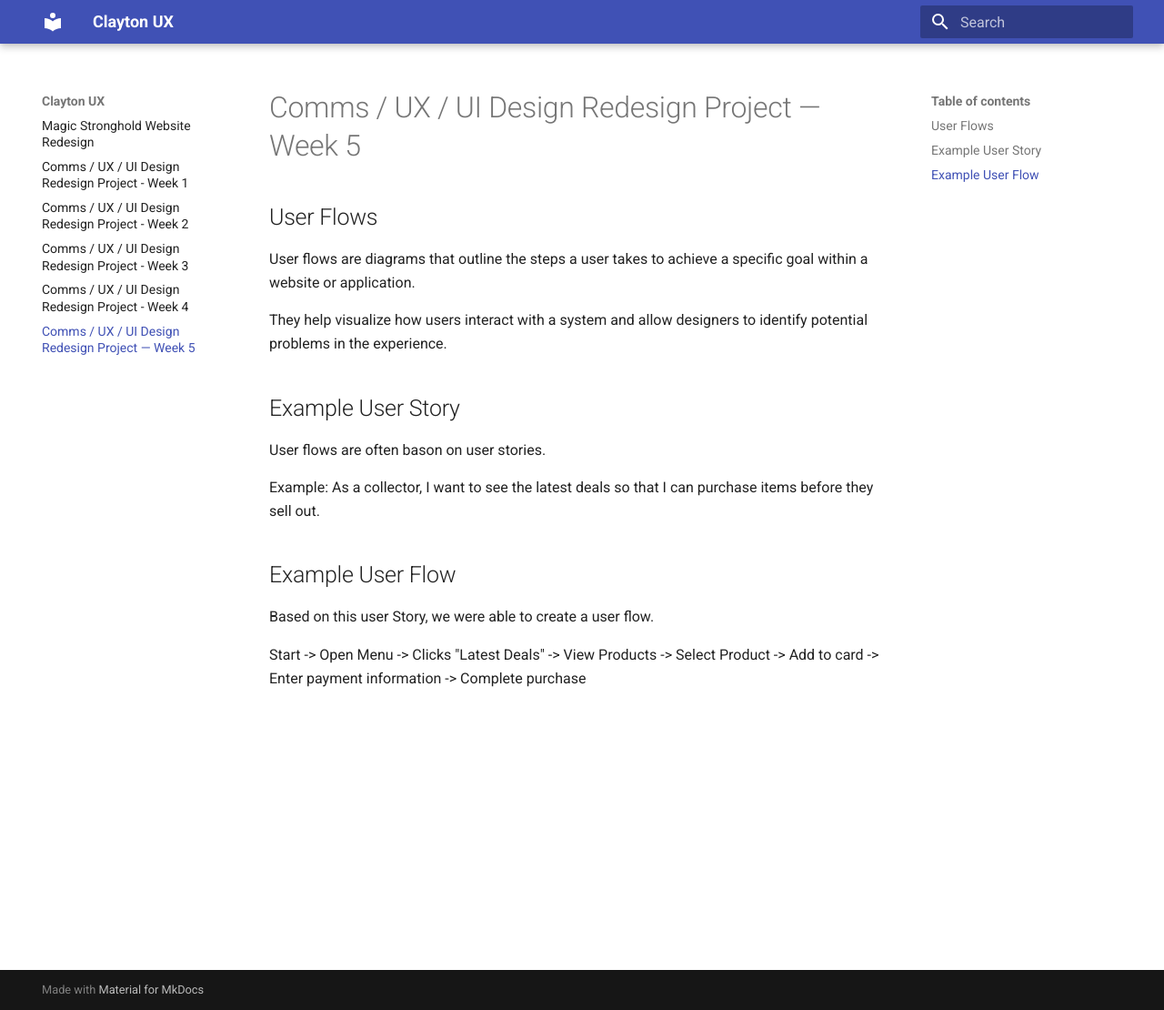
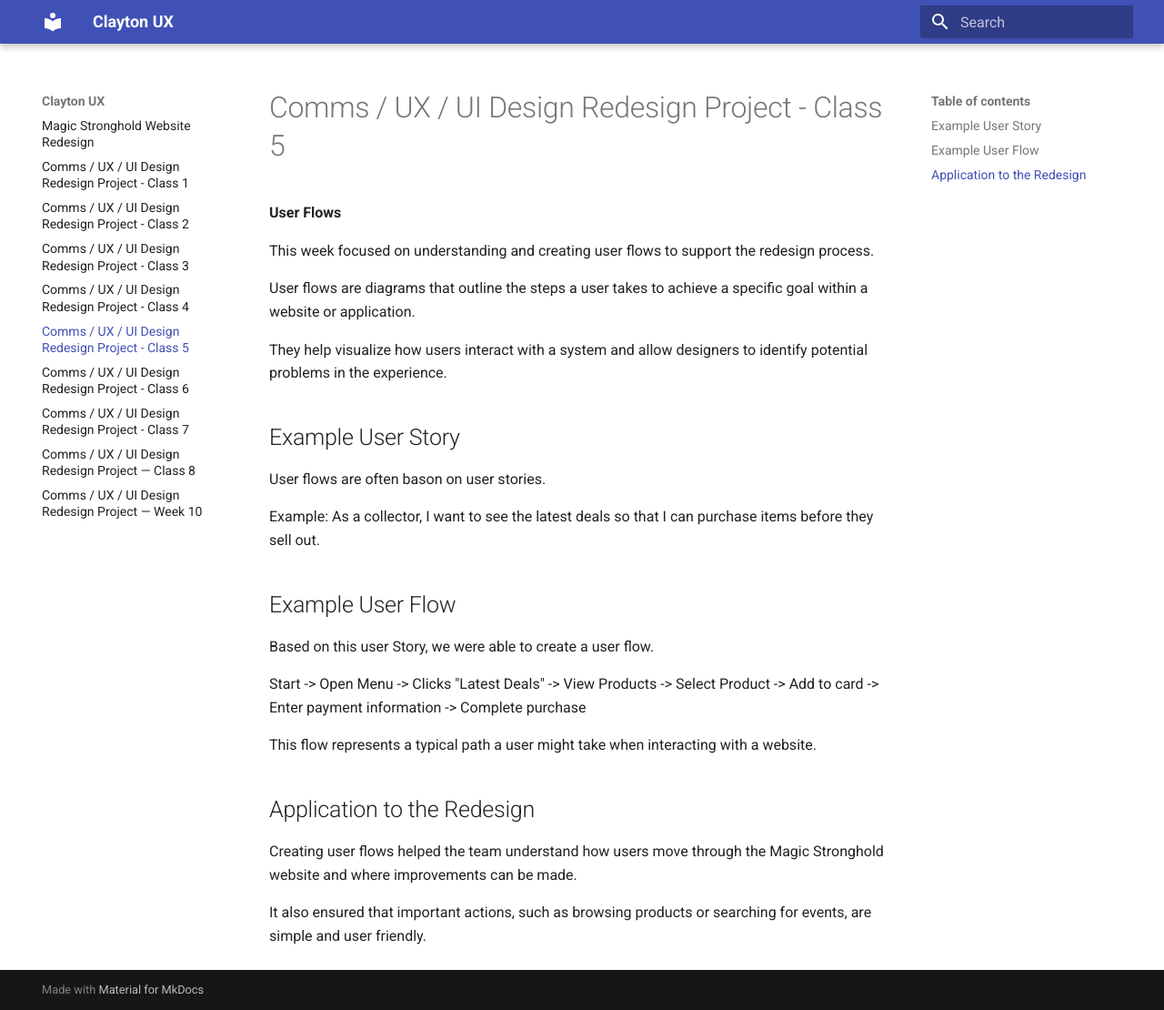
Before and after one commit to ClaisaZ/Comp-2811-roughdraft, an MkDocs documentation site: the page built from revised/class5-revised.md, in a window 1280 px wide and 1110 px high. Shown: the whole window at 91% size. Built offline with MkDocs 1.6.1 and Material for MkDocs 9.7.7, drawn with Linux system fonts in a browser that asks for light colours; some of the changed lines change nothing that is shown.

Commit message:
90% Complete

```diff
--- a/revised/class1-revised.md
+++ b/revised/class1-revised.md
@@ -1,4 +1,4 @@
-# Comms / UX / UI Design Redesign Project - Week 1
+# Comms / UX / UI Design Redesign Project - Class 1
 
 ## Project Overview
 
--- a/revised/class2-revised.md
+++ b/revised/class2-revised.md
@@ -1,4 +1,4 @@
-# Comms / UX / UI Design Redesign Project - Week 2
+# Comms / UX / UI Design Redesign Project - Class 2
 
 This week was to explore the stages of UX methodology and discuss key usability factors that can influence design decisions.
 
--- a/revised/class3-revised.md
+++ b/revised/class3-revised.md
@@ -1,4 +1,4 @@
-# Comms / UX / UI Design Redesign Project - Week 3
+# Comms / UX / UI Design Redesign Project - Class 3
 
 This week focused on applying user-centered design principles to the website redesign. The goal was to design based on real user needs rather than personal assumptions.
 
--- a/revised/class4-revised.md
+++ b/revised/class4-revised.md
@@ -1,4 +1,4 @@
-# Comms / UX / UI Design Redesign Project - Week 4
+# Comms / UX / UI Design Redesign Project - Class 4
 
 This week focused on creating clear problem statements to guide the redesign process. We learned that creating effective problem statements requires us to understand the ideal users and clearly define the problem and the purpose of the redesign.
 
--- a/revised/class5-revised.md
+++ b/revised/class5-revised.md
@@ -1,6 +1,8 @@
-# Comms / UX / UI Design Redesign Project — Week 5
+# Comms / UX / UI Design Redesign Project - Class 5
 
-## User Flows
+**User Flows**
+
+This week focused on understanding and creating user flows to support the redesign process.
 
 User flows are diagrams that outline the steps a user takes to achieve a specific goal within a website or application.
 
@@ -17,3 +19,11 @@ Example: As a collector, I want to see the latest deals so that I can purchase i
 Based on this user Story, we were able to create a user flow.
 
 Start -> Open Menu -> Clicks "Latest Deals" -> View Products -> Select Product -> Add to card -> Enter payment information -> Complete purchase
+
+This flow represents a typical path a user might take when interacting with a website.
+
+## Application to the Redesign
+
+Creating user flows helped the team understand how users move through the Magic Stronghold website and where improvements can be made.
+
+It also ensured that important actions, such as browsing products or searching for events, are simple and user friendly.
--- /dev/null
+++ b/revised/class6-revised.md
@@ -0,0 +1,88 @@
+# Comms / UX / UI Design Redesign Project - Class 6
+
+This week focused on preparing for user testing and learning the fundamentals of color and typography for our high-fidelity wireframes.
+
+## User Testing Preparation
+
+User testing is an important step in deciding design decisions. It allows designers to observe how real users interact with wireframes and identify usability issues.
+
+## Key Guidelines
+
+- Wireframes should reflect the final design
+- Should include:
+    - Clear headings and content for context
+    - Functional links or navigation indicators
+- During testing:
+    - Designers cannot guide or help the user
+    - Only observe user behavior and take notes
+    - Intervene only if something is clearly broken
+- In group settings:
+    - One person acts as the facilitator(handles navigation)
+    - One person acts as the observer(records user behavior)
+
+This process helps find unexpected user actions and scenarios where the design may be confusing.
+
+## High-Fidelity Design Preparation
+
+We will first develop low-fidelity wireframes, working our way into developing our high-fidelity wireframe designs.
+
+High-fidelity designs include:
+- Typography(fonts)
+- Color schemes
+- Visual styling(layout, spacing, images)
+
+## Color Theory
+
+Understanding color is important for creating visually effective and user friendly designs.
+
+**Additive** vs **Subtractive**
+
+- Additive color
+    - Starts with black (screen-based)
+    - Uses Red, Green, and Blue (RGB)
+    - Colors are created by adding light
+- Subtractive color
+    - Starts with white(paper)
+    - Colors are created by removing light
+    - Common in print
+
+## Color Requirements
+
+For the high-fidelity design, the following requirements must be met:
+- Use a **Three-Color** scheme:
+    - Primary color (most used)
+    - Secondary color(supporting)
+    - Accent color(used for emphasis)
+- Color scheme:
+    - Cannot be only black and white
+    - Must follow a valid **color harmony**
+    - Cannot be analogoes or monochromatic
+- Accessibility:
+    - Must meet at least WCAG AA contrast standards
+    - Use tools like [WebAIM Contrast Checker](https://webaim.org/resources/contrastchecker/) to validate color choices.
+
+## Color and Branding
+
+Color should be chosen to intentionally match the target audience and communicate the right message.
+
+Different colors can influence how users perceive a product or brand, so color selection is a very important role in the overall user experience.
+
+## Typography
+
+Typography helps improve readability and helps with visual clarity and hierarchy.
+
+### Key considerations
+
+- Select two fonts:
+    - One for headings
+    - One for body text
+- Fonts should:
+    - Be readable and consistent
+    - Match the tone of the website
+    - Support clear hierarchy
+
+## Key Insight
+
+This week showed that design is not only about layout, but also about testing and visual decisions.
+
+Both user feedback and visual design elements are essential in creating an effective user experience.
--- /dev/null
+++ b/revised/class7-revised.md
@@ -0,0 +1,67 @@
+# Comms / UX / UI Design Redesign Project - Class 7
+
+This week we focused on applying usability heuristics, defining our visual design choices, and refining the overall direction we are taking in our redesign.
+
+## Usability Heuristics Applied
+
+We selected and focused on three key heuristics, that will shape and guide our redesign.
+
+1. Aesthetics and Minimalist Design
+
+The original website felt cluttered and lacked clear visual hierarchy, making it difficult for users to focus on their intended purpose.
+
+To tackle this problem the redesign will simplify the layouy by removing unnecessary elements and organizing content into sections. We will also try to increase whitespace, alignment issues, consistent image sizing, and a more fitting color scheme.
+
+These changes will hopefully bring in a more user-friendly experience.
+
+2. Consistency and Standards
+
+The original website had inconsistent layouts, navigation, and visual styles, which made the site feel disconnected.
+
+In the redesign we will improve the navigation, button styles, and layout structure to improve the consistency and overall standardizing the application to meet our usability heuristics.
+
+This will hopefully let users navigate the website more easily, without having to learn different user flows across differnt pages
+
+3. Match Between System and the Real World
+
+The original website did not meet user expectations on how a card shop should behave and how it should be organized.
+
+The redesign structures the website similarly to how a physical store organizes products, creating familiar sections. We also want to improve the event section and highlight important details such as the event type, dates, formats, and registration, which has been highly lacking in the original design.
+
+This will create a more intuitive browsing experience that might be able to match user expectaions.
+
+## Color Palette
+
+- A triadic color scheme was chosen to provide visual balance while maintaining strong contrast for key elements
+
+**Primary Color** (Most Used)
+
+RGB(11, 46, 162)
+A deep blue used for the main background, reflecting the gaming and card shop aesthetic while maintaining consistency with the original branding.
+
+**Secondary Color**(Supporting)
+RGB(59, 85, 225)
+A lighter blue used for sections such as cards and categories to create hierarchy and visual separation.
+
+**Highlight Color**(Accent)
+RGB(255, 155, 39)
+An orange accent used for buttons, links and key actions such login, checkout, and event registration. This color provides strong contrast and can draw user attention.
+
+All color combinations were chosen and designed in a way to meet accessibility standards.
+Interactive elements will also include hover and action states to provide visual feedback beyond just color alone.
+
+## Typography
+
+Typography was selected to improve readability and maintain a modern visual style, while keeping the appearance in mind as well.
+
+**Display/HeadinG Font**
+
+Montserrat or Roboto
+Used for headings and section titles due to their strong, modern appearance.
+
+**Body Font**
+
+Open Sans
+Used for body text because of its clarity and high readability.
+
+These fonts are a strong standard pair for creating a clear visual hierarchy while maintaining consistency across the website.
--- /dev/null
+++ b/revised/class8-revised.md
@@ -0,0 +1,82 @@
+# Comms / UX / UI Design Redesign Project — Class 8
+
+This week focuses on live user testing using our low-fidelity wireframes. The goal was to observe how users interact with the design and identify usability issues without providing guidance.
+
+These user scenarios are crucial for when we attempt to create our high-fidelity wireframes.
+
+Three users participated in the testing process, each completing two main tasks related to product interaction and event registration.
+
+## Main User Scenario/Flow Tasks
+
+1. Subscribing to a product and recieving updates.
+
+User optionally logs in -> User chooses product in navigation -> Selects product of choice -> Clicks subscribe to updates -> Log in if needed -> Confirmation window
+
+2. Registering for a in-person event.
+
+User optionally logs in -> User clicks on events -> Selects event of choice -> clicks on more details -> register/book event -> Log in if needed -> Confirmation window
+
+## Observations
+
+**User 1 - Sam**
+
+Task 1 (Product / Subscription):
+Sam navigates to the product section but the product that they intended to visit was not there. This shows confusion about the structure of the product page
+
+When attempting to subscribe, Sam was not confident when they were trying to subcribe, telling us that the context and/or labeling was unclear.
+
+Task 2 (Events):
+Sam succesffuly navigated through the events section and completed the task without issues.
+
+However, after completeing the process, there was no confirmation or success message, which created uncertainty about whether their action was completed.
+
+**User 2 - Ria
+
+Task 1 (Product / Subscription):
+Ria navigated to the products section and seleceted a product correctly.
+
+She then attempted to subscribe to updates, but there was no indication of whether she was logged in. This created confusion and told us that we need a confirmation window to show feedback to the user.
+
+Also, after subscribing, the system redirected back to the homepage without confirmation, making the action feel incomplete.
+
+Task 2 (Events):
+Ria completed the event registration process successfully.
+
+Similar to User 1, the same issue occurred, no confirmation message after completing the action.
+
+**User 3 - Shervin**
+
+Task 1 (Product / Subscription):
+Shervin initially clicked the hero image, which redirected directly to a product page. This behavior showed that users may interpret large visual elements as primary navigation.
+
+He then was able to successfully complete the subscription process after logging in.
+
+Task 2 (Events):
+Shervin successfully navigated the events section, accessed event information, and completed the registration form without issues.
+
+Sherving also stated that there was no confirmation window after booking an event.
+
+## Key Findings
+
+From the testing sessions, several problems occurred.
+
+- Users were confused about the product structure
+- No clear feedback after completing actions
+- Users expected confirmation messages or success pages
+- Navigation to events were clear and intuitive
+- Large visual elements can influence user behavior
+
+## Design Improvements
+
+Based on these findings, the following improvements were identified:
+- Add clear leables and context for product subscription features
+- Implement confirmation messages or success pages after actions
+- Provide authentication feedback(prompt login)
+- Ensure consistent user flow after completing actions(avoid redirecting without feedback)
+- Review the role of the hero images
+
+## Key Insight
+
+User testing revealed that even small gaps in feedback and clarity can significantly impact the user experience. While navigation was generally successful, missing confirmations and unclear context created confusion.
+
+Addressing these issues will improve usability and make the redesign more intuitive giving us valuable feedback for our high-fidelity wireframes.
--- /dev/null
+++ b/revised/class9-revised.md
@@ -0,0 +1,50 @@
+# Comms / UX / UI Design Redesign Project — Week 10
+
+**High-Fidelity Wireframes**
+
+This week focused on developing high-fidelity wireframes by applying finalized color schemes, typography, and visual styling to the redesign.
+
+
+
+These designs build on previous wireframes and incorporate improvements based on user testing results.
+
+## Strengths Identified
+
+The high-fidelity wireframes showed many strong improvements:
+
+- Clear and consistent layout structure
+- Effective use of whitespace to improve readability
+- Intuitive navigation that supports user flow
+- Strong color choices that align with branding and accessibility
+- Well chosen typography that enhances visual hierarchy
+
+Additionally, confirmation windows were significantly improved from earlier iterations, providing clearer feedback and better communication to users.
+
+## Areas for Improvement
+
+Based on feedback, several areas of improvements were identified:
+
+**Alignment:**
+Elements such as buttons and content blocks need to be consistenly aligned to create a more finished and professional layout.
+
+**Spacing Consistency**:
+Buttons and components should maintain equal spacing on all sides to improve visual balance.
+
+**Button Grouping**:
+Related buttons should be placed closer together to reflect their relationship and improve usability.
+
+**Button Consistency**:
+Buttons should follow consistent styles in terms of size, spacing, design, and color.
+
+**Confirmation Windows Design:**
+Confirmation windows should be slightly smaller to improve whitespace and reduce visual clutter.
+
+## Design Improvments
+
+To improve and fix these issues our team will try to apply these changes:
+
+- Standardize alignment across all elements using consistent layout grids
+- Apply uniform spacing between components, sections, images
+- Group related actions together or simply try to make them closer to improve usability
+- Ensure all buttons follow a consistent design structure
+- Finishing touches on confirmation windows, white space and balance.
```
